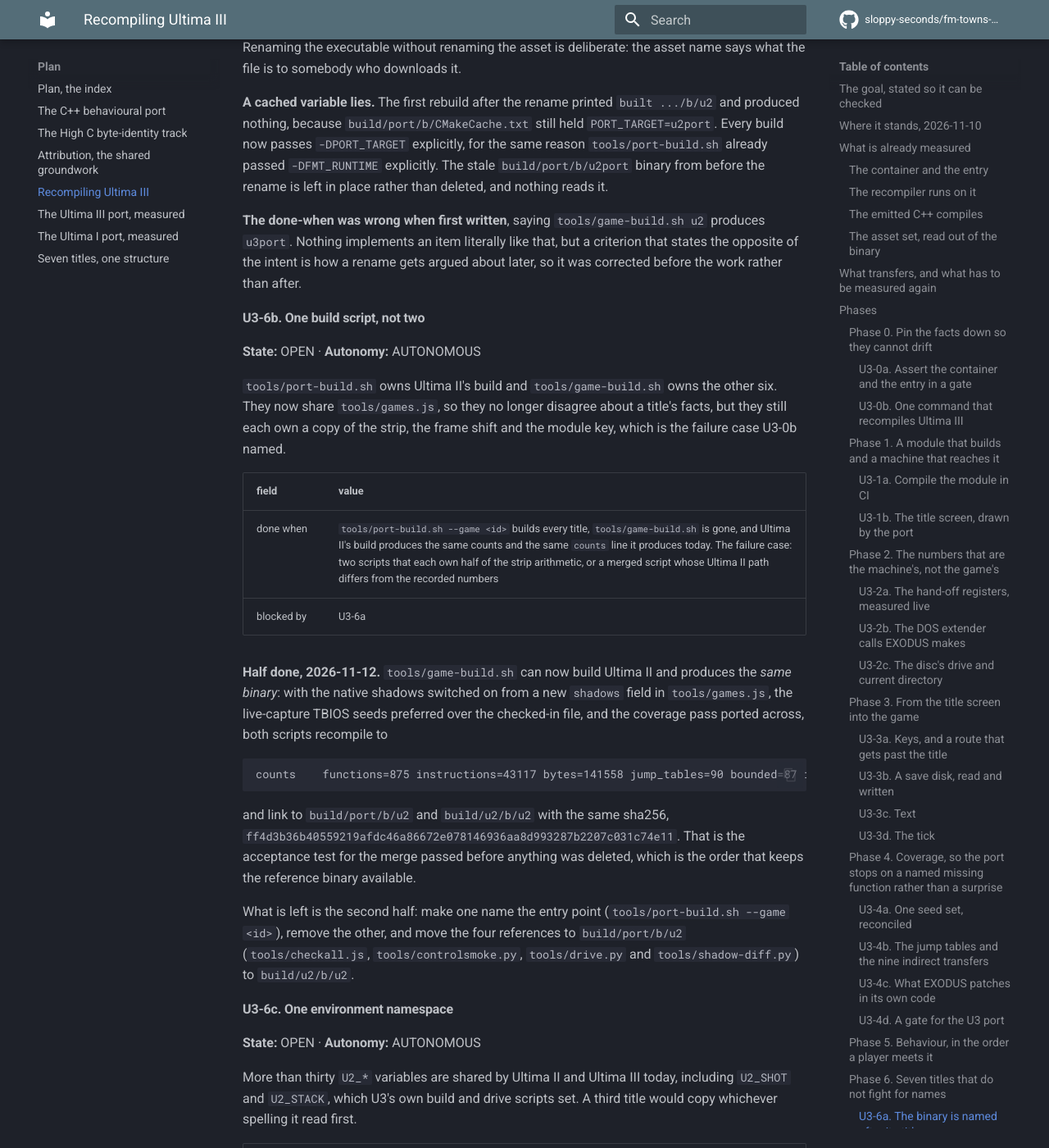
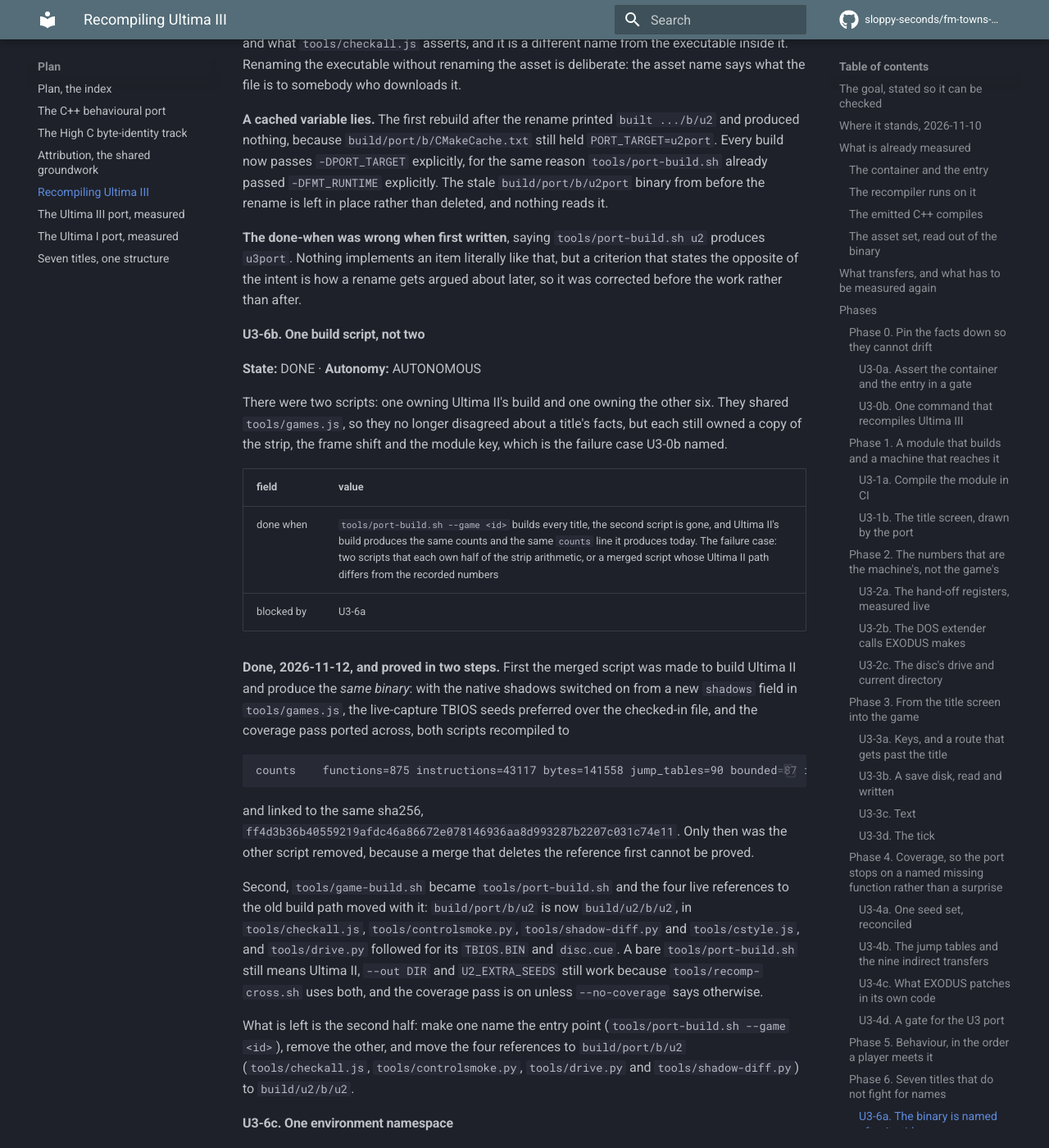
Before and after one commit to sloppy-seconds/fm-towns-ultima, an MkDocs documentation site: the page built from docs/recompile-ultima3-plan.md, in a window 1280 px wide and 1400 px high, scrolled down 16834 px. Shown: the whole window at 82% size. Built offline with MkDocs 1.6.1 and Material for MkDocs 9.7.7, drawn with Linux system fonts in a browser that asks for light colours; comment, search, counter and statistics services are not loaded; some of the changed text lies outside the part shown.

Commit message:
build: one script for all seven titles, tools/port-build.sh --game
The second half of U3-6b. tools/game-build.sh is now tools/port-build.sh,
replacing the Ultima II script it sat beside, so there is one copy of the strip,
the frame shift and the module key instead of two.

  tools/port-build.sh              Ultima II, unchanged behaviour
  tools/port-build.sh u3           another title
  tools/port-build.sh --game u1    the long form

Ultima II stays the default because it is the title every number in docs/ was
taken on, so a bare invocation means what it always meant. --out DIR and
U2_EXTRA_SEEDS still work: tools/recomp-cross.sh uses both and was checked
against the merged script.

The four live references to the old build path moved with it, build/port/b/u2 to
build/u2/b/u2, in checkall.js, controlsmoke.py, shadow-diff.py and cstyle.js, and
drive.py followed for its TBIOS.BIN and disc.cue. Historical transcripts in docs
that quote the old path are left alone: they record runs that really used it.

Verified: all four invocations above build and link, the usage line names the
merged form, and checkall passes including the shadow differential, which now
reads build/u2/b/u2.

````diff
--- a/docs/recompile-ultima3-plan.md
+++ b/docs/recompile-ultima3-plan.md
@@ -29,7 +29,7 @@
 | item | state | one line |
 |---|---|---|
 | U3-0a | DONE | `verify.js` asserts the container, the entry and the stack field, with two watched controls |
-| U3-0b | DONE | `tools/game-build.sh u3`, one command, counts reproducible across runs |
+| U3-0b | DONE | `tools/port-build.sh u3`, one command, counts reproducible across runs |
 | U3-1a | DONE | CI links both module configurations and asserts the U3 build refuses with no game file |
 | U3-1b | DONE | the title screen draws, 800 frames, no fault |
 | U3-2a | OPEN | stack measured from the header, selectors moot because the game sets its own, base still assumed |
@@ -45,7 +45,7 @@
 | U3-4d | OPEN | not attempted |
 | U3-5a-e | OPEN | blocked behind a playable save disk |
 | U3-6a | DONE | `PORT_TARGET`, so the executable is the title's id: `u2`, `u3` |
-| U3-6b | OPEN | two build scripts, one descriptor table, and the strip arithmetic in both |
+| U3-6b | DONE | one script, `tools/port-build.sh --game <id>`, and Ultima II's binary is unchanged by the merge |
 | U3-6c | OPEN | 30+ `U2_*` environment names are shared by U2 and U3 |
 | U3-6d | OPEN | `module/`, `extracted/` and the doc pages do not follow one pattern |
 | U3-6e | DONE | AlmaLinux 9 plus gcc-toolset-13 produces a 2.34 binary that passes the gate |
@@ -248,7 +248,7 @@
 | done when | one command strips `EXODUS.EXP`, runs the recompiler with the entry seed and the U3 seed set, and prints the function, instruction and byte counts as a regression line. A second run reproduces them exactly. The failure case: a script that hardcodes the counts it prints, or two scripts that each own half the strip arithmetic |
 | blocked by | U3-0a, for the entry value it uses |
 
-**What is now known.** `tools/game-build.sh u3` does the whole build in one command and prints one
+**What is now known.** `tools/port-build.sh u3` does the whole build in one command and prints one
 machine-comparable line, `counts    functions=860 instructions=45443 bytes=148461 ...`. Two recompiler
 runs into different directories produce identical counts, so the line is a regression figure rather
 than a description. The script owns the strip, the frame shift, the seed derivation, the ranges and the
@@ -273,7 +273,7 @@
 
 **What is now known.** `tools/ci-port-build.sh` now builds **two** configurations from the same synthetic
 module: Ultima II's, with the native shadows, and the one a second title uses
-(`-DU2_FOREIGN_MODULE=ON`, an empty shadow manifest). It also asserts that `tools/game-build.sh` exits
+(`-DU2_FOREIGN_MODULE=ON`, an empty shadow manifest). It also asserts that `tools/port-build.sh` exits
 non-zero when its game file is absent, so the U3 route cannot build a module from whatever is lying
 around. The existing workflow job runs all of it, so CI covers the U3 configuration without a second
 workflow to drift.
@@ -551,11 +551,11 @@
 
 | field | value |
 |---|---|
-| done when | `port/CMakeLists.txt` takes the executable's name from a cache variable defaulting to `u2port`, every target-scoped line uses it, `tools/game-build.sh u3` produces `u3port`, and Ultima II's build still produces `u2port` with its release name, gate and docs unchanged. The failure case: a rename that moves `dist/u2port-linux-x86_64` or the name `tools/checkall.js` checks for |
+| done when | `port/CMakeLists.txt` takes the executable's name from a cache variable defaulting to `u2port`, every target-scoped line uses it, `tools/port-build.sh u3` produces `u3port`, and Ultima II's build still produces `u2port` with its release name, gate and docs unchanged. The failure case: a rename that moves `dist/u2port-linux-x86_64` or the name `tools/checkall.js` checks for |
 | blocked by | nothing |
 
 **What is now known.** `PORT_TARGET` is a cache variable, `project()` and every target-scoped line use it, and
-the executable is named after the title's id rather than after the port: `tools/game-build.sh u3` links
+the executable is named after the title's id rather than after the port: `tools/port-build.sh u3` links
 `build/u3/b/u3` and Ultima II's build links `build/port/b/u2`. Verified by building and running both, 60 frames
 each, with the register dumps this page already recorded. `tools/ci-port-build.sh` builds its foreign
 configuration as `u3` and fails if the name did not reach the target, and `tools/u3drive.py` defaults to
@@ -570,34 +570,39 @@
 explicitly, for the same reason `tools/port-build.sh` already passed `-DFMT_RUNTIME` explicitly. The stale
 `build/port/b/u2port` binary from before the rename is left in place rather than deleted, and nothing reads it.
 
-**The done-when was wrong when first written**, saying `tools/game-build.sh u2` produces `u3port`. Nothing
+**The done-when was wrong when first written**, saying `tools/port-build.sh u2` produces `u3port`. Nothing
 implements an item literally like that, but a criterion that states the opposite of the intent is how a rename
 gets argued about later, so it was corrected before the work rather than after.
 
 #### U3-6b. One build script, not two
 
-**State:** OPEN · **Autonomy:** AUTONOMOUS
+**State:** DONE · **Autonomy:** AUTONOMOUS
 
-`tools/port-build.sh` owns Ultima II's build and `tools/game-build.sh` owns the other six. They now share
-`tools/games.js`, so they no longer disagree about a title's facts, but they still each own a copy of the strip,
-the frame shift and the module key, which is the failure case U3-0b named.
+There were two scripts: one owning Ultima II's build and one owning the other six. They shared `tools/games.js`, so
+they no longer disagreed about a title's facts, but each still owned a copy of the strip, the frame shift and the module
+key, which is the failure case U3-0b named.
 
 | field | value |
 |---|---|
-| done when | `tools/port-build.sh --game <id>` builds every title, `tools/game-build.sh` is gone, and Ultima II's build produces the same counts and the same `counts` line it produces today. The failure case: two scripts that each own half of the strip arithmetic, or a merged script whose Ultima II path differs from the recorded numbers |
+| done when | `tools/port-build.sh --game <id>` builds every title, the second script is gone, and Ultima II's build produces the same counts and the same `counts` line it produces today. The failure case: two scripts that each own half of the strip arithmetic, or a merged script whose Ultima II path differs from the recorded numbers |
 | blocked by | U3-6a |
 
-**Half done, 2026-11-12.** `tools/game-build.sh` can now build Ultima II and produces the *same binary*: with the
-native shadows switched on from a new `shadows` field in `tools/games.js`, the live-capture TBIOS seeds preferred over
-the checked-in file, and the coverage pass ported across, both scripts recompile to
+**Done, 2026-11-12, and proved in two steps.** First the merged script was made to build Ultima II and produce the *same
+binary*: with the native shadows switched on from a new `shadows` field in `tools/games.js`, the live-capture TBIOS
+seeds preferred over the checked-in file, and the coverage pass ported across, both scripts recompiled to
 
 ```
 counts    functions=875 instructions=43117 bytes=141558 jump_tables=90 bounded=87 indirect=30 refused=0 conflicts=0
 ```
 
-and link to `build/port/b/u2` and `build/u2/b/u2` with the same sha256,
-`ff4d3b36b40559219afdc46a86672e078146936aa8d993287b2207c031c74e11`. That is the acceptance test for the merge passed
-before anything was deleted, which is the order that keeps the reference binary available.
+and linked to the same sha256, `ff4d3b36b40559219afdc46a86672e078146936aa8d993287b2207c031c74e11`. Only then was the
+other script removed, because a merge that deletes the reference first cannot be proved.
+
+Second, `tools/game-build.sh` became `tools/port-build.sh` and the four live references to the old build path moved with
+it: `build/port/b/u2` is now `build/u2/b/u2`, in `tools/checkall.js`, `tools/controlsmoke.py`, `tools/shadow-diff.py`
+and `tools/cstyle.js`, and `tools/drive.py` followed for its `TBIOS.BIN` and `disc.cue`. A bare `tools/port-build.sh`
+still means Ultima II, `--out DIR` and `U2_EXTRA_SEEDS` still work because `tools/recomp-cross.sh` uses both, and the
+coverage pass is on unless `--no-coverage` says otherwise.
 
 What is left is the second half: make one name the entry point (`tools/port-build.sh --game <id>`), remove the other,
 and move the four references to `build/port/b/u2` (`tools/checkall.js`, `tools/controlsmoke.py`, `tools/drive.py` and
````
Also changed, not shown: docs/u1-port.md (+3 -3 lines), docs/u3-port.md (+3 -3 lines), tools/README.md (+1 -1 lines), 11 other files.
